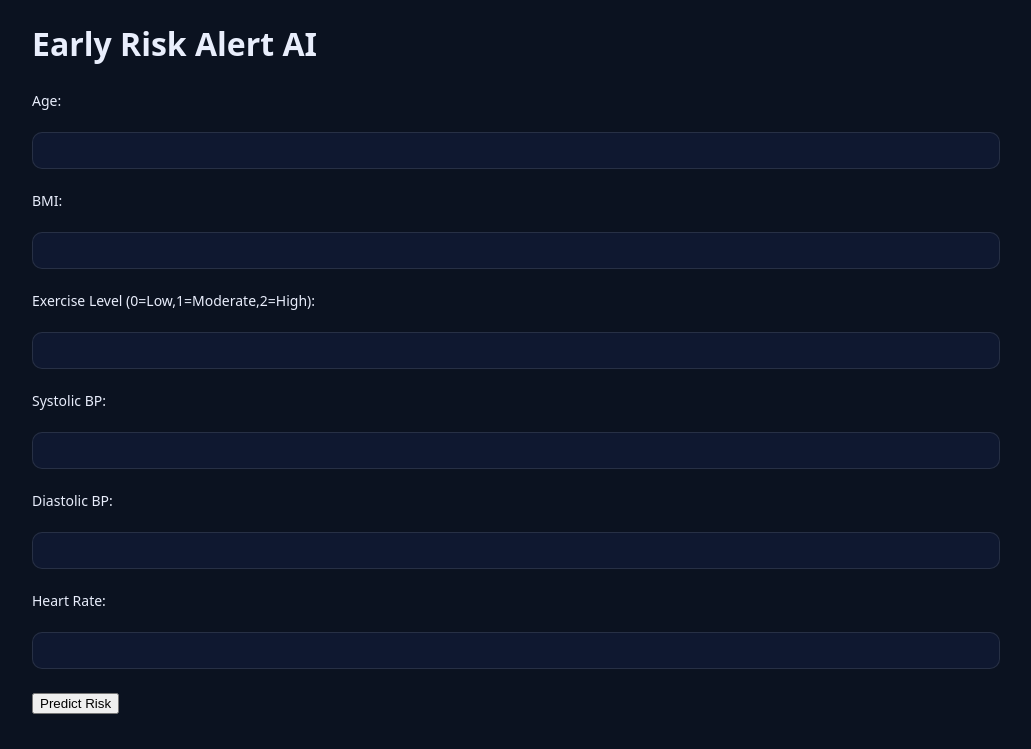
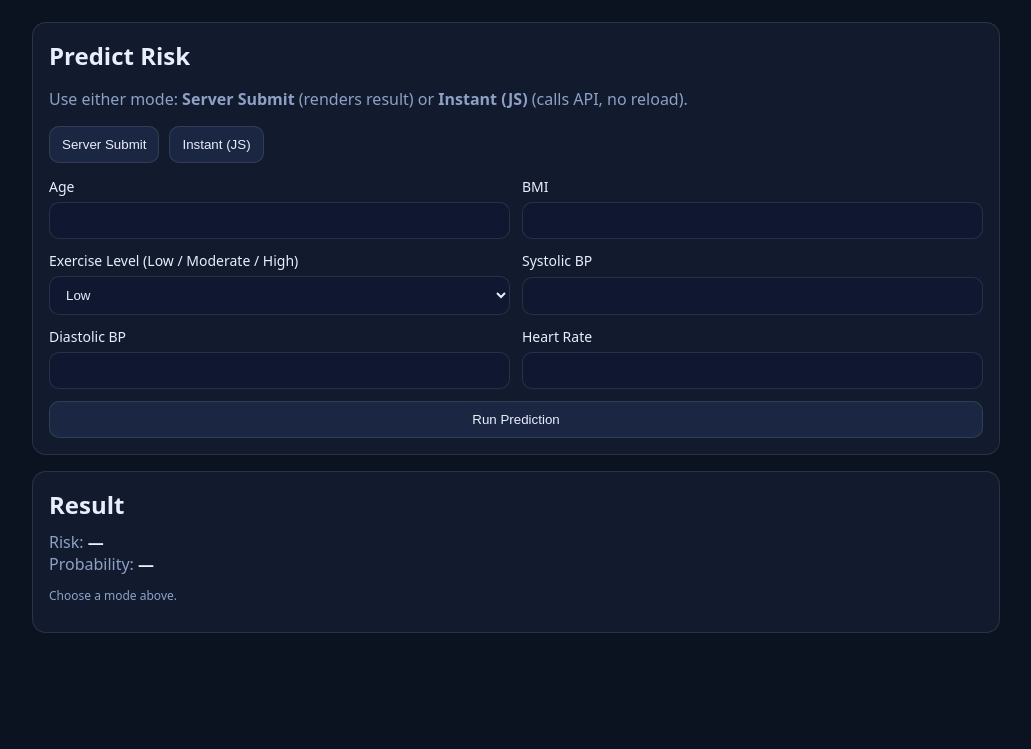
Before and after one commit to ayden611/early-risk-alert-ai, a Flask app: page / in a window 1280 px wide. Shown: the part 51-800 px from the top of the page, without its empty margins (124-1155 px from the left). Run offline with Flask 3, Linux system fonts and the light colour scheme; parts of the project's set-up code (start-up, migrations or seed data) failed here and were passed over.

Commit message:
Update index.html

```diff
--- a/templates/index.html
+++ b/templates/index.html
@@ -1,29 +1,71 @@
 {% extends "base.html" %}
+{% block title %}Predict | Early Risk Alert AI{% endblock %}
 
 {% block content %}
+<section class="card">
+  <h1>Predict Risk</h1>
+  <p class="muted">
+    Use either mode:
+    <strong>Server Submit</strong> (renders result) or
+    <strong>Instant (JS)</strong> (calls API, no reload).
+  </p>
 
-<h1>Early Risk Alert AI</h1>
+  <div class="mode-row">
+    <button type="button" class="btn" id="btnServer">Server Submit</button>
+    <button type="button" class="btn" id="btnInstant">Instant (JS)</button>
+  </div>
 
-<form method="POST" action="/api/v1/predict">
-    <label>Age:</label><br>
-    <input name="age" type="number" required><br><br>
+  <form id="riskForm" method="POST" action="{{ url_for('web.web_predict') }}">
+    <div class="grid">
+      <label>Age
+        <input name="age" type="number" step="any" required />
+      </label>
 
-    <label>BMI:</label><br>
-    <input name="bmi" type="number" step="any" required><br><br>
+      <label>BMI
+        <input name="bmi" type="number" step="any" required />
+      </label>
 
-    <label>Exercise Level (0=Low,1=Moderate,2=High):</label><br>
-    <input name="exercise_level" type="number" min="0" max="2" required><br><br>
+      <label>Exercise Level (Low / Moderate / High)
+        <select name="exercise_level" required>
+          <option value="Low">Low</option>
+          <option value="Moderate">Moderate</option>
+          <option value="High">High</option>
+        </select>
+      </label>
 
-    <label>Systolic BP:</label><br>
-    <input name="systolic_bp" type="number" required><br><br>
+      <label>Systolic BP
+        <input name="systolic_bp" type="number" step="any" required />
+      </label>
 
-    <label>Diastolic BP:</label><br>
-    <input name="diastolic_bp" type="number" required><br><br>
+      <label>Diastolic BP
+        <input name="diastolic_bp" type="number" step="any" required />
+      </label>
 
-    <label>Heart Rate:</label><br>
-    <input name="heart_rate" type="number" required><br><br>
+      <label>Heart Rate
+        <input name="heart_rate" type="number" step="any" required />
+      </label>
+    </div>
 
-    <button type="submit">Predict Risk</button>
-</form>
+    <button class="btn primary" type="submit" id="submitBtn">Run Prediction</button>
+  </form>
+</section>
 
+<section class="card" id="resultCard">
+  <h2>Result</h2>
+  <div class="result">
+    <div><span class="muted">Risk:</span> <strong id="riskLabel">
+      {% if result %}{{ result }}{% else %}—{% endif %}
+    </strong></div>
+    <div><span class="muted">Probability:</span> <strong id="riskProb">
+      {% if probability is not none %}{{ (probability * 100) | round(2) }}%{% else %}—{% endif %}
+    </strong></div>
+  </div>
+  <p class="muted small" id="resultNote">
+    {% if result %}
+      Rendered by server route (/predict).
+    {% else %}
+      Choose a mode above.
+    {% endif %}
+  </p>
+</section>
 {% endblock %}
```
